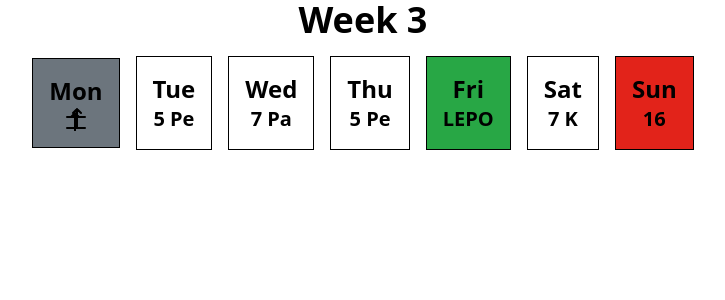
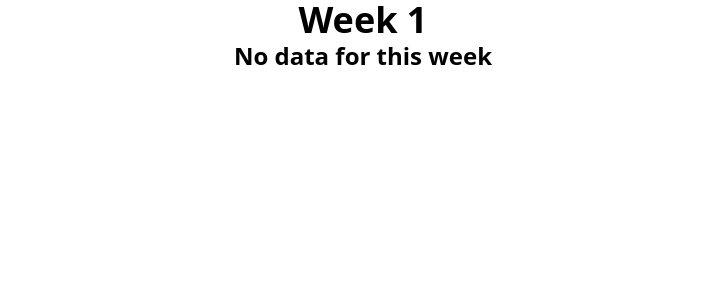
Before and after one commit to ismailhozza/tfm, a React (Vite) app: page / in a window 1280 px wide. Shown: the top 300 px of the page, without its empty margins (277-1002 px from the left). Built offline with nearby package versions, Linux system fonts and the light colour scheme.

Commit message:
fix: remove hardcoded week number

```diff
--- a/src/App.tsx
+++ b/src/App.tsx
@@ -89,7 +89,7 @@ function WeightLiftingIcon() {
 
 function App() {
 
-  const weekNumber = 3 //getWeekNumber(new Date())[1];
+  const weekNumber = getWeekNumber(new Date())[1];
   console.log('weekNumber:', weekNumber)
 
   // Check for week number overflow
```
